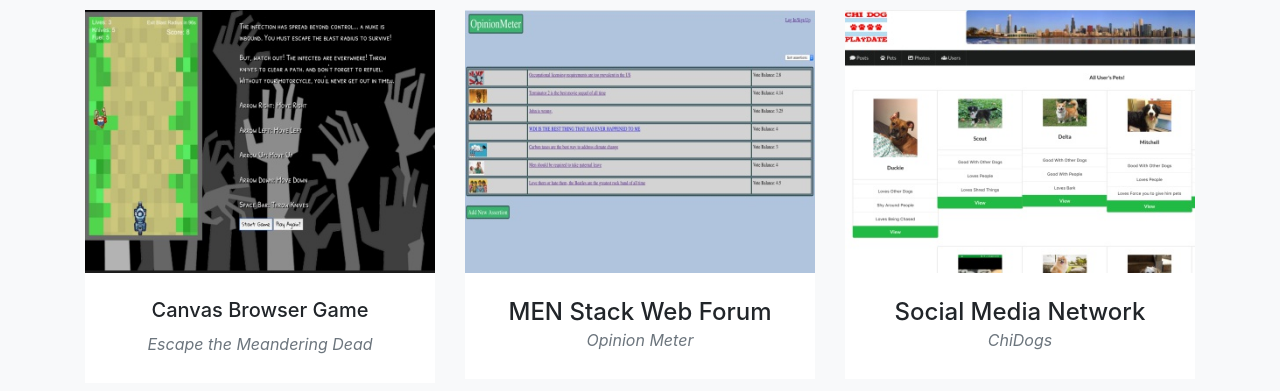
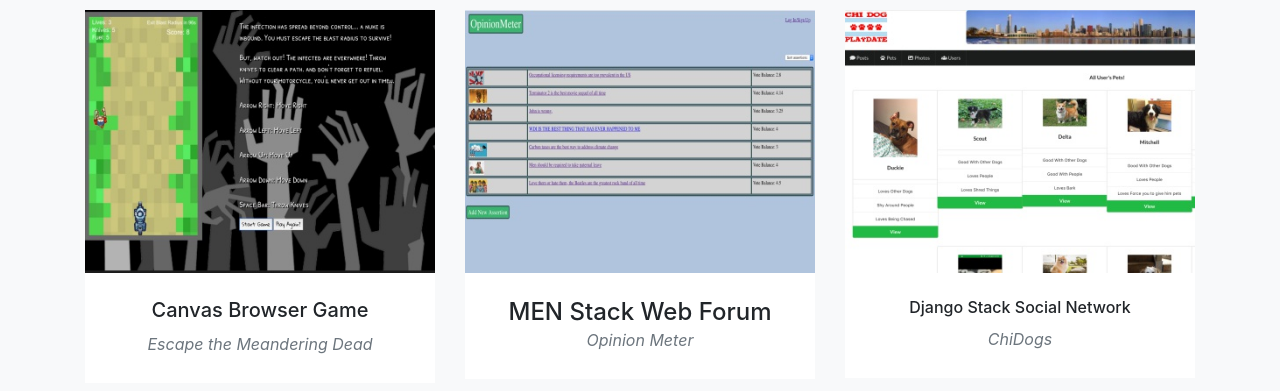
Before and after one commit to Christopher-Roman/myPortfolio, a website with bundled scripts: page index.html in a window 1280 px wide. Shown: the part 1122-1513 px from the top of the page. Built offline with nearby package versions, Linux system fonts and the light colour scheme; a web font is replaced by a local one.

Commit message:
updated chidogs modal link

```diff
--- a/index.html
+++ b/index.html
@@ -135,7 +135,7 @@
               <img class="img-fluid" src="img/portfolio/chidogsthumb.jpg" alt="">
             </a>
             <div class="portfolio-caption">
-              <h4>Social Media Network</h4>
+              <h6>Django Stack Social Network</h6>
               <p class="text-muted">ChiDogs</p>
             </div>
           </div>
```
Also changed, not shown: css/agency.css (line endings or trailing spaces).
